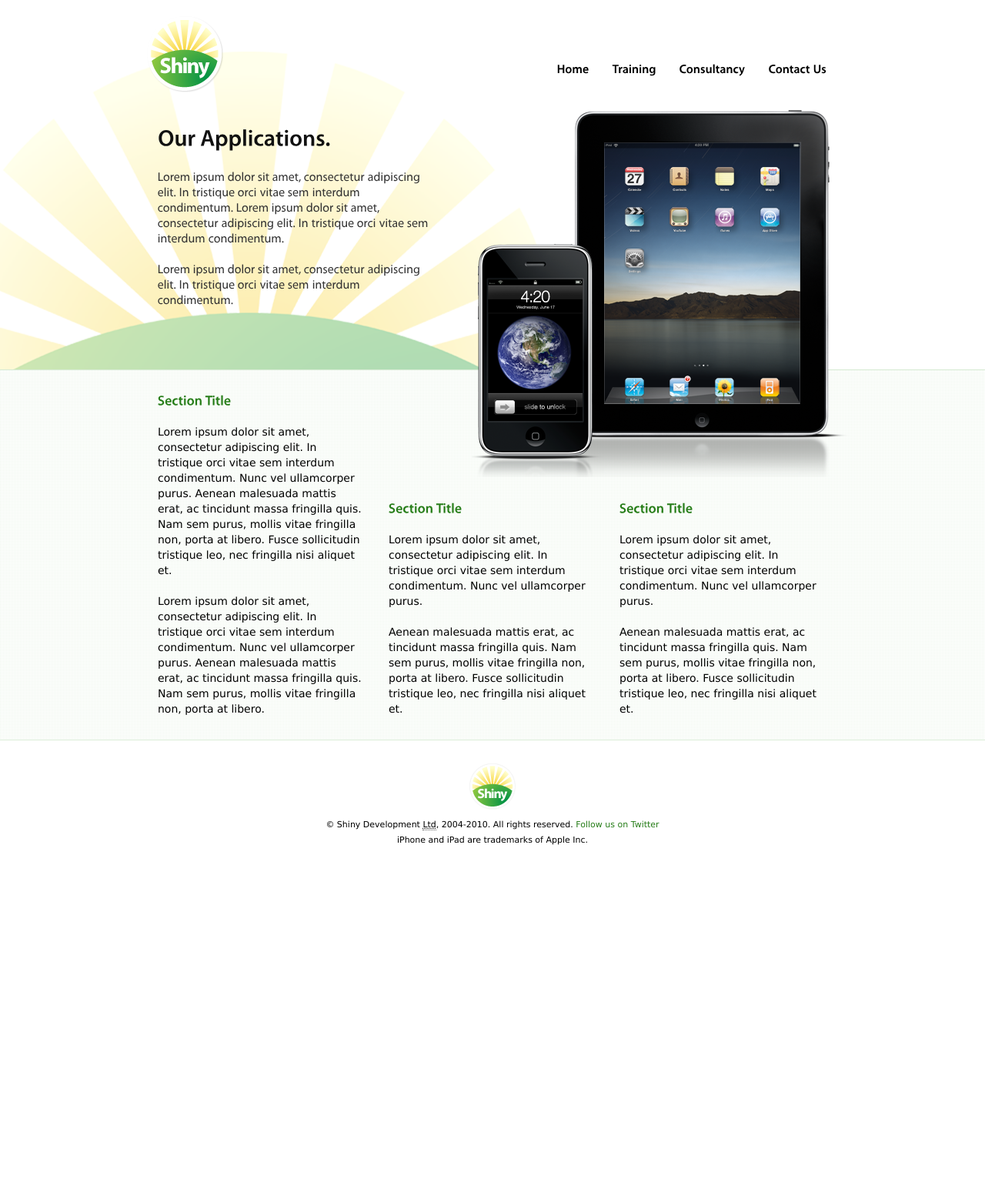
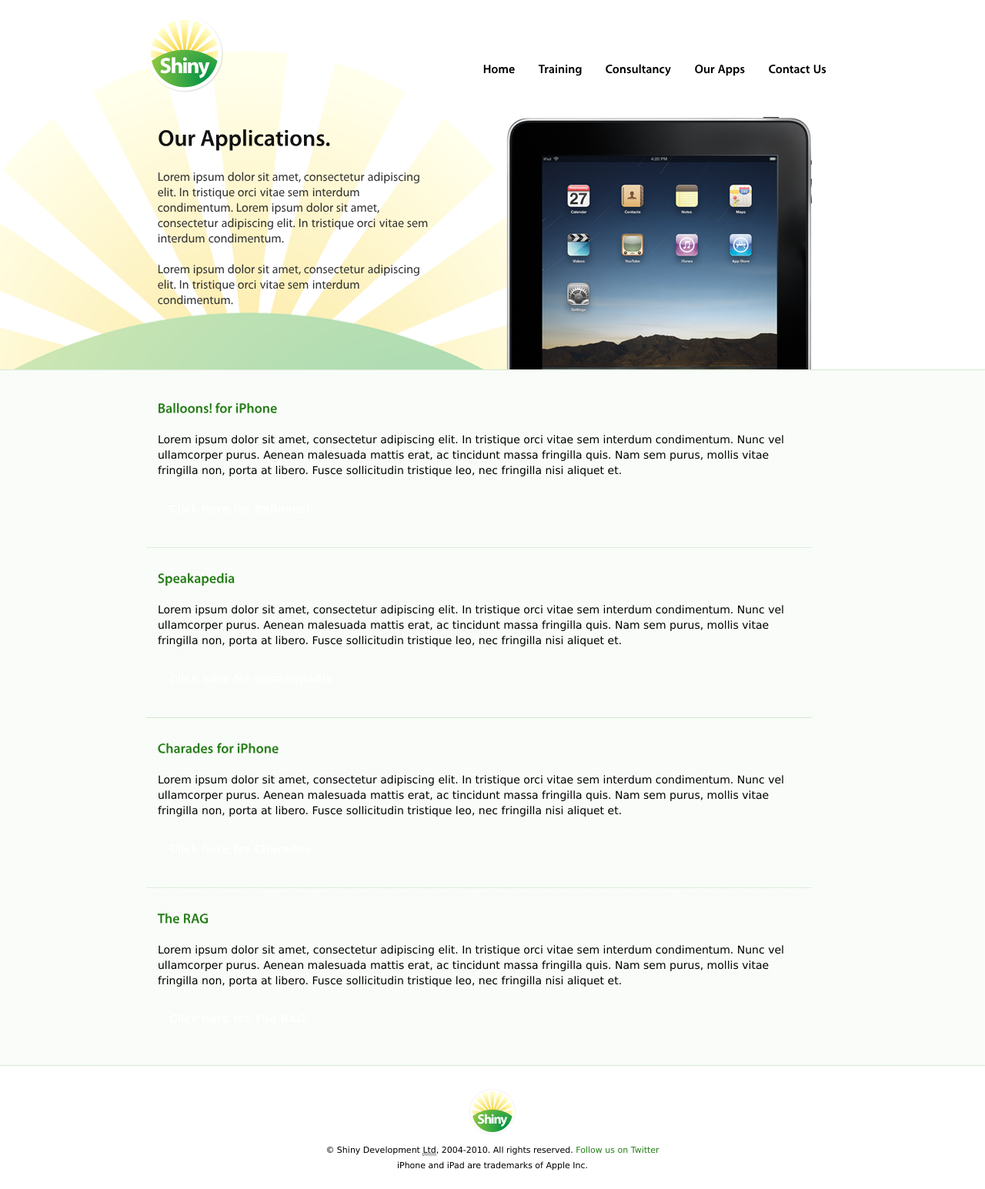
Before and after one commit to shinydevelopment/ShinyDevelopment-Holding, a Jekyll site: the page built from our-apps.html, in a window 1280 px wide. Shown: the whole page at 77% size. Built offline with Jekyll 4.4.1, drawn with Linux system fonts in a browser that asks for light colours; Markdown is read by kramdown in place of the engine named in the settings; comment, search, counter and statistics services are not loaded; before the commit the page ends 1122 px from its top, so only the background shows below that.

Commit message:
Added sample our apps page

```diff
--- a/_layouts/default.html
+++ b/_layouts/default.html
@@ -37,6 +37,7 @@
                 <li><a href="index.html">Home</a></li>
                 <li><a href="training.html">Training</a></li>
                 <li><a href="consultancy.html">Consultancy</a></li>
+                <li><a href="our-apps.html">Our Apps</a></li>
                 <li><a href="contact-us.html">Contact Us</a></li>
         	</ul>
 
--- a/assets/styles/layout.css
+++ b/assets/styles/layout.css
@@ -189,6 +189,17 @@
     width: 865px;
 }
 
+.content-lower .section-app {
+    border-bottom: 1px solid #d8ebd5;
+    margin: 10px 0;
+    padding: 10px 15px;
+    width: 835px;
+}
+
+.content-lower .section-app-last {
+    border-bottom: 0;
+}
+
 .content-lower .section-lower{
     padding-top: 150px;
 }
--- a/our-apps.html
+++ b/our-apps.html
@@ -19,7 +19,7 @@
 
         </div>
 
-        <img src="assets/images/ipad-iphone.png" width="492" height="480" class="display-img" />
+        <img src="assets/images/ipad.png" width="561" height="360" class="display-img" />
 
     </div>
 
@@ -30,45 +30,52 @@
 
     <div class="container content-lower">
 
-        <div class="section">
+        <div class="section section-wide section-app">
 
-            <h3>Section Title</h3>
+            <h3>Balloons! for iPhone</h3>
 
             <p>
                 Lorem ipsum dolor sit amet, consectetur adipiscing elit. In tristique orci vitae sem interdum condimentum. Nunc vel ullamcorper purus. Aenean malesuada mattis erat, ac tincidunt massa fringilla quis. Nam sem purus, mollis vitae fringilla non, porta at libero. Fusce sollicitudin tristique leo, nec fringilla nisi aliquet et.
             </p>
 
-            <p>
-                Lorem ipsum dolor sit amet, consectetur adipiscing elit. In tristique orci vitae sem interdum condimentum. Nunc vel ullamcorper purus. Aenean malesuada mattis erat, ac tincidunt massa fringilla quis. Nam sem purus, mollis vitae fringilla non, porta at libero.
-            </p>
+            <p class="fancy-link"><a href="#">Click here for Balloons!</a></p>
 
         </div>
 
-        <div class="section section-lower">
+        <div class="section section-wide section-app">
 
-            <h3>Section Title</h3>
+            <h3>Speakapedia</h3>
 
             <p>
-                Lorem ipsum dolor sit amet, consectetur adipiscing elit. In tristique orci vitae sem interdum condimentum. Nunc vel ullamcorper purus.
+                Lorem ipsum dolor sit amet, consectetur adipiscing elit. In tristique orci vitae sem interdum condimentum. Nunc vel ullamcorper purus. Aenean malesuada mattis erat, ac tincidunt massa fringilla quis. Nam sem purus, mollis vitae fringilla non, porta at libero. Fusce sollicitudin tristique leo, nec fringilla nisi aliquet et.
             </p>
 
-            <p>
-                Aenean malesuada mattis erat, ac tincidunt massa fringilla quis. Nam sem purus, mollis vitae fringilla non, porta at libero. Fusce sollicitudin tristique leo, nec fringilla nisi aliquet et.
-            </p>
+            <p class="fancy-link"><a href="#">Click here for Speakapedia</a></p>
 
         </div>
 
-        <div class="section section-lower">
 
-            <h3>Section Title</h3>
+        <div class="section section-wide section-app">
+
+            <h3>Charades for iPhone</h3>
 
             <p>
-                Lorem ipsum dolor sit amet, consectetur adipiscing elit. In tristique orci vitae sem interdum condimentum. Nunc vel ullamcorper purus.
+                Lorem ipsum dolor sit amet, consectetur adipiscing elit. In tristique orci vitae sem interdum condimentum. Nunc vel ullamcorper purus. Aenean malesuada mattis erat, ac tincidunt massa fringilla quis. Nam sem purus, mollis vitae fringilla non, porta at libero. Fusce sollicitudin tristique leo, nec fringilla nisi aliquet et.
             </p>
 
+            <p class="fancy-link"><a href="#">Click here for Charades</a></p>
+
+        </div>
+
+        <div class="section section-wide section-app section-app-last">
+
+            <h3>The RAG</h3>
+
             <p>
-                Aenean malesuada mattis erat, ac tincidunt massa fringilla quis. Nam sem purus, mollis vitae fringilla non, porta at libero. Fusce sollicitudin tristique leo, nec fringilla nisi aliquet et.
+                Lorem ipsum dolor sit amet, consectetur adipiscing elit. In tristique orci vitae sem interdum condimentum. Nunc vel ullamcorper purus. Aenean malesuada mattis erat, ac tincidunt massa fringilla quis. Nam sem purus, mollis vitae fringilla non, porta at libero. Fusce sollicitudin tristique leo, nec fringilla nisi aliquet et.
             </p>
+
+            <p class="fancy-link"><a href="#">Click here for The RAG</a></p>
 
         </div>
 
```
